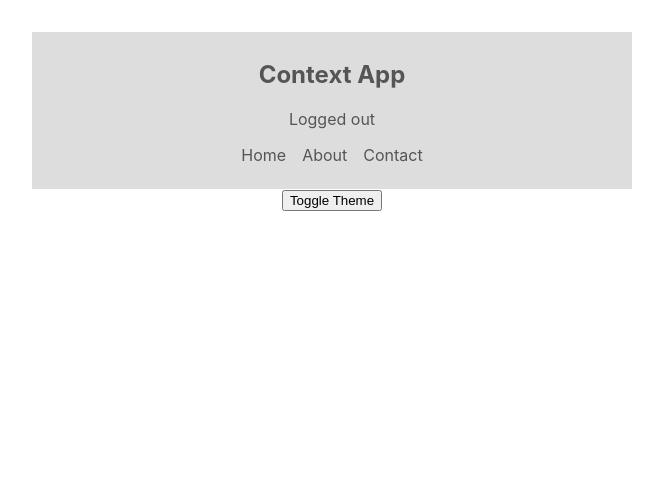
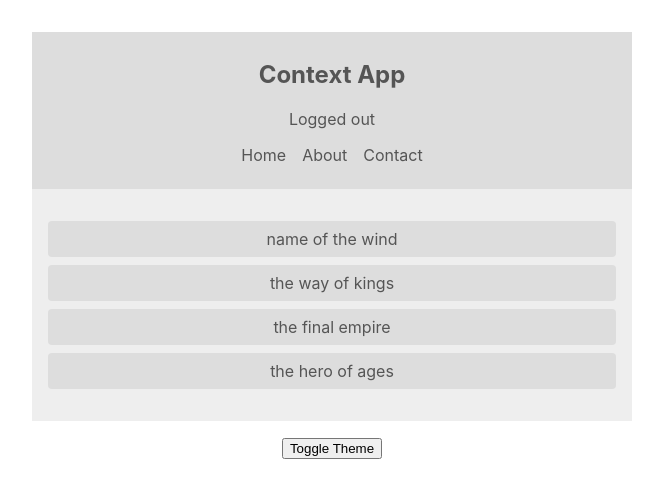
Before and after one commit to Aceba1/React-Basics-ReadingList, a React (Create React App) app in the folder client/: page / in a window 1280 px wide. Shown: the top 498 px of the page, without its empty margins (308-971 px from the left). Built offline with nearby package versions, Linux system fonts and the light colour scheme.

Commit message:
BookList and BookContext

```diff
--- a/client/src/App.js
+++ b/client/src/App.js
@@ -1,15 +1,21 @@
 import React from 'react';
+import BookList from './components/BookList';
 import NavBar from './components/NavBar'
 import ThemeToggle from './components/ThemeToggle';
 
 import AuthContextProvider from './contexts/AuthContext';
 import ThemeContextProvider from './contexts/ThemeContext';
+import BookContextProvider from './contexts/BookContext';
+
 function App() {
   return (
     <div className="App">
       <AuthContextProvider>
         <ThemeContextProvider>
           <NavBar />
+          <BookContextProvider>
+            <BookList />
+          </BookContextProvider>
           <ThemeToggle />
         </ThemeContextProvider>
       </AuthContextProvider>
--- /dev/null
+++ b/client/src/components/BookList.js
@@ -0,0 +1,23 @@
+import React, { useContext } from 'react'
+import { ThemeContext } from '../contexts/ThemeContext'
+import { BookContext } from '../contexts/BookContext'
+
+export default function BookList() {
+  const { books } = useContext(BookContext);
+  const { theme: themeName, light, dark } = useContext(ThemeContext);
+  const theme = themeName === 'light' ? light : dark;
+
+  return (
+    <div className='book-list' style={{color: theme.syntax, background: theme.bg}}>
+      <ul>
+        {
+          books.map(book => {
+            return (
+            <li key={book.id} style={{background: theme.ui}}>{book.title}</li>
+            )
+          })
+        }
+      </ul>
+    </div>
+  )
+}
--- /dev/null
+++ b/client/src/contexts/BookContext.js
@@ -0,0 +1,17 @@
+import React, { createContext, useState } from 'react'
+
+export const BookContext = createContext();
+
+export default function BookContextProvider(props) {
+  const [books, setBooks] = useState([
+    {title: 'name of the wind', id: 1},
+    {title: 'the way of kings', id: 1},
+    {title: 'the final empire', id: 1},
+    {title: 'the hero of ages', id: 1},
+  ]);
+  return (
+    <BookContext.Provider value={{books}}>
+      {props.children}
+    </BookContext.Provider>
+  )
+}
```
Also changed, not shown: client/src/components/Form.js (added, +19 -0 lines).
